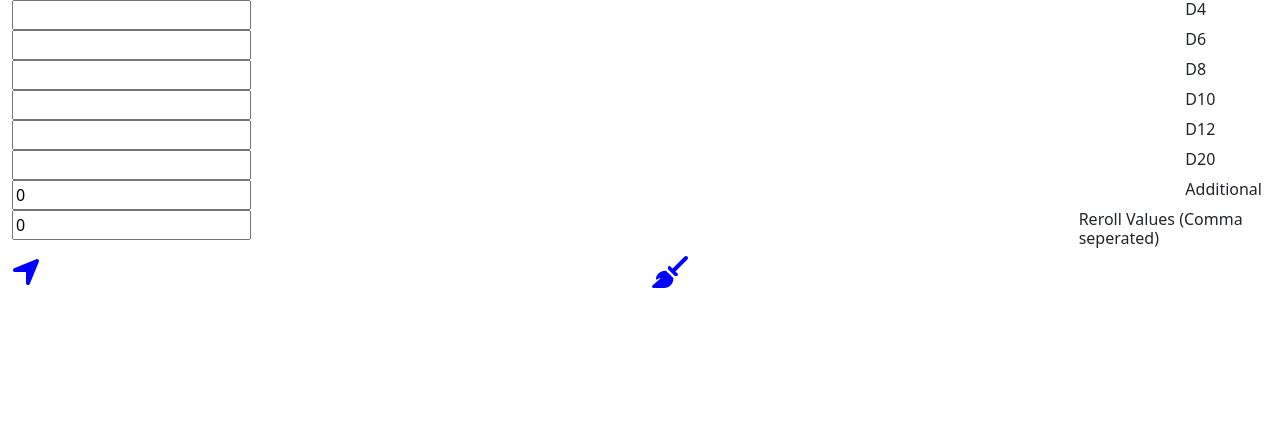
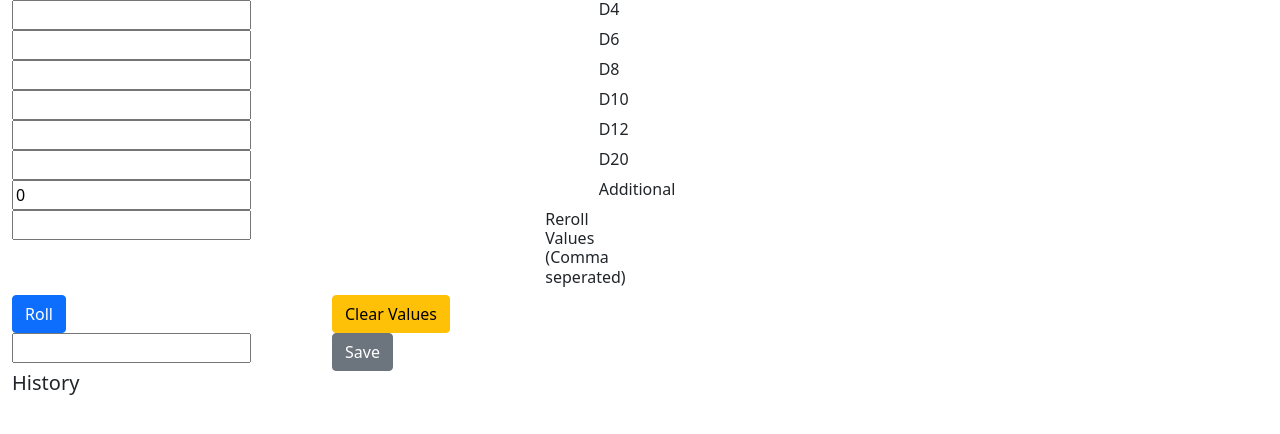
Before and after one commit to bkfiya/TTRPGUtility, a React (Create React App) app in the folder client/: page /diceroller in a window 1280 px wide. Shown: the top 434 px of the page. Built offline with nearby package versions, Linux system fonts and the light colour scheme.

Commit message:
Functionality complete

```diff
--- a/client/package.json
+++ b/client/package.json
@@ -11,6 +11,7 @@
     "@testing-library/react": "^13.1.1",
     "@testing-library/user-event": "^13.5.0",
     "bootstrap": "^5.1.3",
+    "moment": "^2.29.4",
     "react": "^18.1.0",
     "react-bootstrap": "^2.3.1",
     "react-dom": "^18.1.0",
--- /dev/null
+++ b/client/src/components/dice-history.jsx
@@ -0,0 +1,41 @@
+import { Component } from 'react';
+import Row from 'react-bootstrap/Row';
+import Col from 'react-bootstrap/Col';
+import moment from 'moment';
+
+export default class DiceHistory extends Component {
+
+    constructor(props) {
+        super(props);
+
+        this.state = {
+            history: []
+        }
+    }
+
+    render() {
+        return <div>
+            <Row><Col><h5>History</h5></Col></Row>
+            {this.renderHistory()}
+        </div>
+    }
+
+    renderHistory() {
+        let vars = this.state.history.map((x, index) => {
+            return <Row key={index}>
+                <Col><h6>{x}</h6></Col>
+            </Row>
+        });
+
+        return vars;
+    }
+
+    add(log) {
+        let history = this.state.history.slice();
+        if (history.length === 3) history.pop();
+        log = `${moment().format("H:mm:ss")} ${log}`;
+        history.splice(0, 0, log);
+        this.setState({history});
+    }
+
+}
--- a/client/src/components/dice-input.jsx
+++ b/client/src/components/dice-input.jsx
@@ -27,7 +27,15 @@ export default class DiceInput extends Component {
     }
 
     clear() {
-        this.setState({numDice: ''});
+        this.setValue("");
+    }
+
+    getValue() {
+        return this.state.numDice;
+    }
+
+    setValue(value) {
+        this.setState({numDice: value});
     }
 
     roll(rerollValues) {
@@ -42,8 +50,12 @@ export default class DiceInput extends Component {
 
         for (var i = 0; i < numDice; i++) {
             let value = this.diceService.rollDie(this.maxValue);
-            if (rerollValues.indexOf(value) > -1)
+            if (rerollValues.indexOf(value) > -1) {
                 value = this.diceService.rollDie(this.maxValue);
+                log += `${appender}${value}R`;
+            } else {
+                log += `${appender}${value}`;
+            }
 
             total += value;
             log += `${appender}${value}`;
--- /dev/null
+++ b/client/src/components/dice-pools.jsx
@@ -0,0 +1,53 @@
+import { Component } from 'react';
+import StorageService from '../services/storage-service';
+import Row from 'react-bootstrap/Row';
+import Col from 'react-bootstrap/Col';
+import Button from 'react-bootstrap/Button';
+
+export default class DicePools extends Component {
+    storageService = new StorageService();
+
+    constructor(props) {
+        super(props);
+
+        let dicePools = this.storageService.loadKey("dicePools");
+        if (!dicePools) dicePools = {};
+
+        this.state = {
+            dicePools
+        }
+
+        this.loadPool = props.loadPool;
+    }
+
+    render() {
+        let dicePools = Object.keys(this.state.dicePools);
+        let mappedPools = dicePools.map(x => {
+            return <Row key={x}>
+                <Col><h6>{x}</h6></Col>
+                <Col><Button onClick={() => {this.loadPool(this.state.dicePools[x])}}>Load</Button></Col>
+                <Col><Button variant="danger" onClick={() => {this.delete(x)}}>Delete</Button></Col>
+            </Row>
+        });
+
+        return <div>
+            {mappedPools}
+        </div>
+    }
+
+    addDicePool(name, diePool) {
+        let newPool = {};
+        newPool[name] = diePool;
+        let dicePools = Object.assign(newPool, this.state.dicePools);
+        this.storageService.storeValue("dicePools", dicePools);
+        this.setState({dicePools});
+    }
+
+    delete(poolName) {
+        let dicePools = Object.assign({}, this.state.dicePools);
+        delete dicePools[poolName];
+        this.storageService.storeValue("dicePools", dicePools);
+        this.setState({dicePools});
+    }
+
+}
--- a/client/src/components/dicer-roller.jsx
+++ b/client/src/components/dicer-roller.jsx
@@ -4,7 +4,10 @@ import Col from 'react-bootstrap/Col';
 import React, { Component } from 'react';
 import DiceInput from './dice-input';
 import { FontAwesomeIcon } from '@fortawesome/react-fontawesome'
-import { faLocationArrow, faBroom } from '@fortawesome/free-solid-svg-icons'
+import DiceHistory from './dice-history';
+import { toast } from 'react-toastify';
+import DicePools from './dice-pools';
+import Button from 'react-bootstrap/Button';
 
 export default class DiceRoller extends Component {
 
@@ -17,19 +20,25 @@ export default class DiceRoller extends Component {
         this.d10Ref = React.createRef();
         this.d12Ref = React.createRef();
         this.d20Ref = React.createRef();
+        this.diceHistory = React.createRef();
+        this.dicePools = React.createRef();
 
         this.state = {
             additionalValue: 0,
             name: "",
-            rerollValues: ""
+            rerollValues: "",
         }
 
         this.roll = this.roll.bind(this);
         this.clearValues = this.clearValues.bind(this);
+        this.save = this.save.bind(this);
+        this.loadPool = this.loadPool.bind(this);
     }
 
     render() {
         return <Container fluid>
+            <Row>
+                <Col>
                     <DiceInput ref={this.d4Ref} die="4"></DiceInput>
                     <DiceInput ref={this.d6Ref} die="6"></DiceInput>
                     <DiceInput ref={this.d8Ref} die="8"></DiceInput>
@@ -44,16 +53,36 @@ export default class DiceRoller extends Component {
                     </Row>
                     <Row>
                         <Col><input type="text"
-                    value={this.state.additionalValue}
-                    onChange={(e) => {this.setState({additionalValue: e.target.value})}}></input></Col>
+                            value={this.state.rerollValues}
+                            onChange={(e) => {this.setState({rerollValues: e.target.value})}}></input></Col>
                         <Col xs="2"><h6>Reroll Values (Comma seperated)</h6></Col>
                     </Row>
                     <Row>
                         <Col>
-                    <FontAwesomeIcon size='2xl' className='blue' icon={faLocationArrow} onClick={this.roll}></FontAwesomeIcon>
+                            <Button onClick={this.roll}>Roll</Button>
                         </Col>
                         <Col>
-                    <FontAwesomeIcon size='2xl' className='blue' icon={faBroom} onClick={this.clearValues}></FontAwesomeIcon>
+                            <Button variant="warning" onClick={this.clearValues}>Clear Values</Button>
+                        </Col>
+                    </Row>
+                    <Row>
+                        <Col>
+                            <input type="text"
+                            value={this.state.name}
+                            onChange={(e) => {this.setState({name: e.target.value})}}></input>
+                        </Col>
+                        <Col>
+                            <Button variant="secondary" onClick={this.save}>Save</Button>
+                        </Col>
+                    </Row>
+                    <Row>
+                        <Col>
+                            <DiceHistory ref={this.diceHistory}></DiceHistory>
+                        </Col>
+                    </Row>
+                </Col>
+                <Col>
+                    <DicePools ref={this.dicePools} loadPool={this.loadPool}></DicePools>
                 </Col>
             </Row>
         </Container>
@@ -87,8 +116,10 @@ export default class DiceRoller extends Component {
             data.log += `+${additionalValue}`;
         }
 
-        console.log(`Total: ${data.total}`);
-        console.log(data.log);
+        data.log = `${data.total}=${data.log}`;
+
+        this.diceHistory.current.add(data.log);
+        toast(data.total);
     }
 
     clearValues() {
@@ -98,6 +129,10 @@ export default class DiceRoller extends Component {
         this.d10Ref.current.clear();
         this.d12Ref.current.clear();
         this.d20Ref.current.clear();
+        this.setState({
+            additionalValue: 0,
+            rerollValues: ""
+        });
     }
 
     adjustValues(roll, data) {
@@ -108,4 +143,35 @@ export default class DiceRoller extends Component {
         data.appender = ", ";
     }
 
+    save() {
+        let dicePool = {
+            d4Dice : this.d4Ref.current.getValue(),
+            d6Dice : this.d6Ref.current.getValue(),
+            d8Dice : this.d8Ref.current.getValue(),
+            d10Dice : this.d10Ref.current.getValue(),
+            d12Dice : this.d12Ref.current.getValue(),
+            d20Dice : this.d20Ref.current.getValue(),
+            additionalValue : this.state.additionalValue,
+            rerollValues : this.state.rerollValues
         }
+
+        this.dicePools.current.addDicePool(this.state.name, dicePool);
+
+        this.setState({name: ""});
+        toast("Saved!");
+    }
+
+    loadPool(diePool) {
+        this.d4Ref.current.setValue(diePool.d4Dice);
+        this.d6Ref.current.setValue(diePool.d6Dice);
+        this.d8Ref.current.setValue(diePool.d8Dice);
+        this.d10Ref.current.setValue(diePool.d10Dice);
+        this.d12Ref.current.setValue(diePool.d12Dice);
+        this.d20Ref.current.setValue(diePool.d20Dice);
+        this.setState({
+            additionalValue: diePool.additionalValue,
+            rerollValues: diePool.rerollValues
+        });
+    }
+
+}
```
Also changed, not shown: 1 other file (tests, documents, lock files or other folders). Lines whose indentation alone changed are shown as unchanged.
